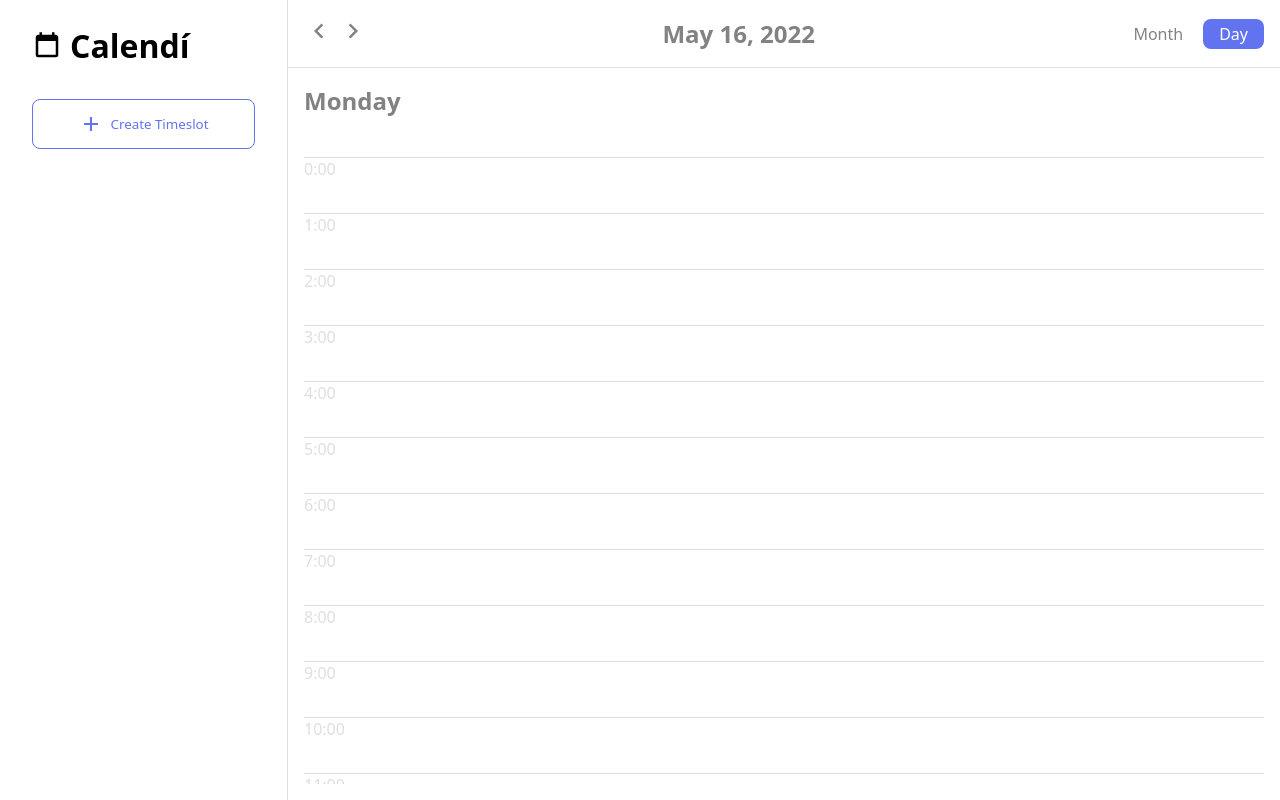
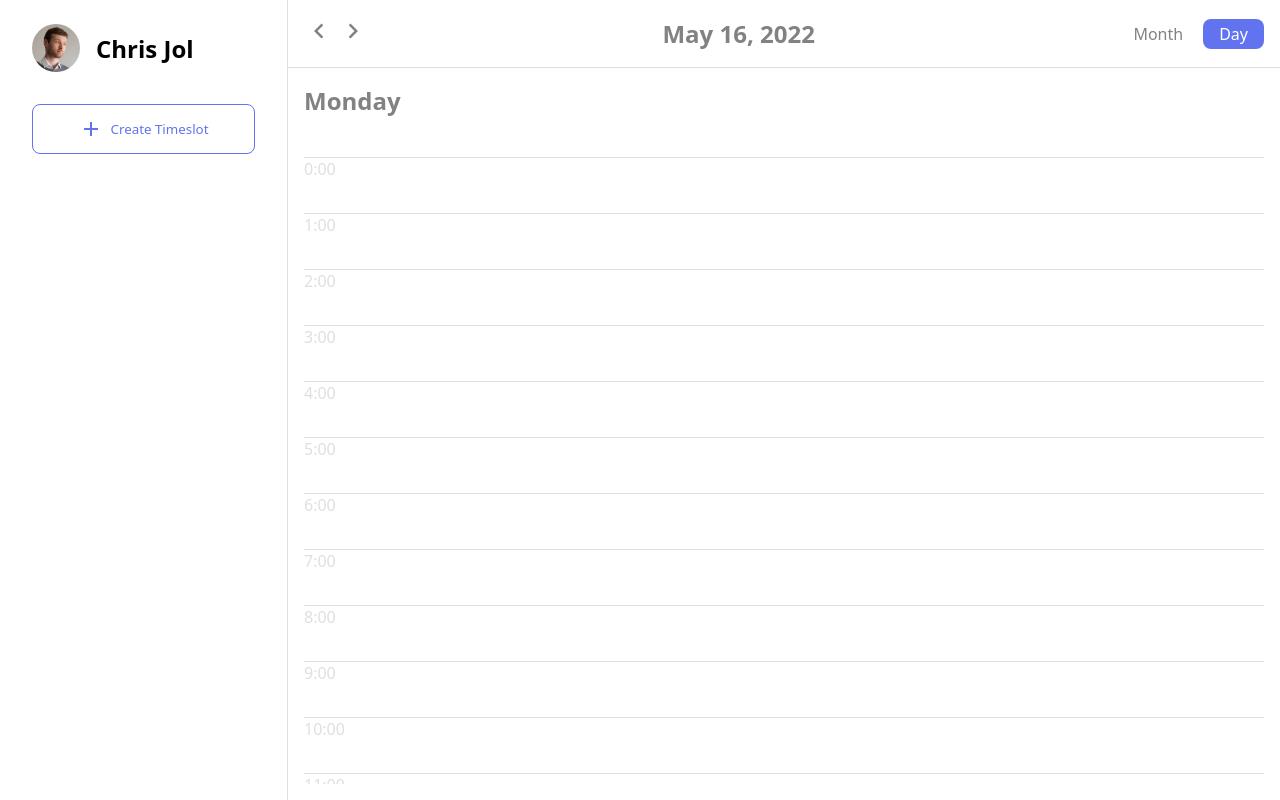
Before and after one commit to ChrisJol/Calendar, a Vue app: page / in a window 1280 px wide. Built offline with nearby package versions, Linux system fonts and the light colour scheme.

Commit message:
Update: add headshot

```diff
--- a/src/components/Sidebar.vue
+++ b/src/components/Sidebar.vue
@@ -2,14 +2,9 @@
   <div
     class="border-r border-steel w-72 flex-shrink-0 px-8 py-6 flex flex-col gap-8"
   >
-    <div class="flex items-center gap-2">
-      <svg style="width: 30x; height: 30px" viewBox="0 0 24 24">
-        <path
-          fill="currentColor"
-          d="M19,19H5V8H19M16,1V3H8V1H6V3H5C3.89,3 3,3.89 3,5V19A2,2 0 0,0 5,21H19A2,2 0 0,0 21,19V5C21,3.89 20.1,3 19,3H18V1"
-        />
-      </svg>
-      <h1>Calendí</h1>
+    <div class="flex items-center gap-4">
+      <img class="w-12 rounded-full" src="@/assets/Headshot.jpg" />
+      <h2>Chris Jol</h2>
     </div>
 
     <button
--- a/src/index.css
+++ b/src/index.css
@@ -122,6 +122,7 @@ p, h1, h2 { margin: 0; }
 .w-6 { width: 1.5rem; } /* 24px */
 .w-7 { width: 1.75rem; } /* 28px */
 .w-8 { width: 2rem; } /* 32px */
+.w-12 { width: 3rem; }
 .w-16 { width: 4rem; } /* 64px */
 .w-72 { width: 18rem; } /* 288px */
 .w-96 { width: 24rem; } /* 384px */
```
Also changed, not shown: src/assets/Headshot.jpg (added).
